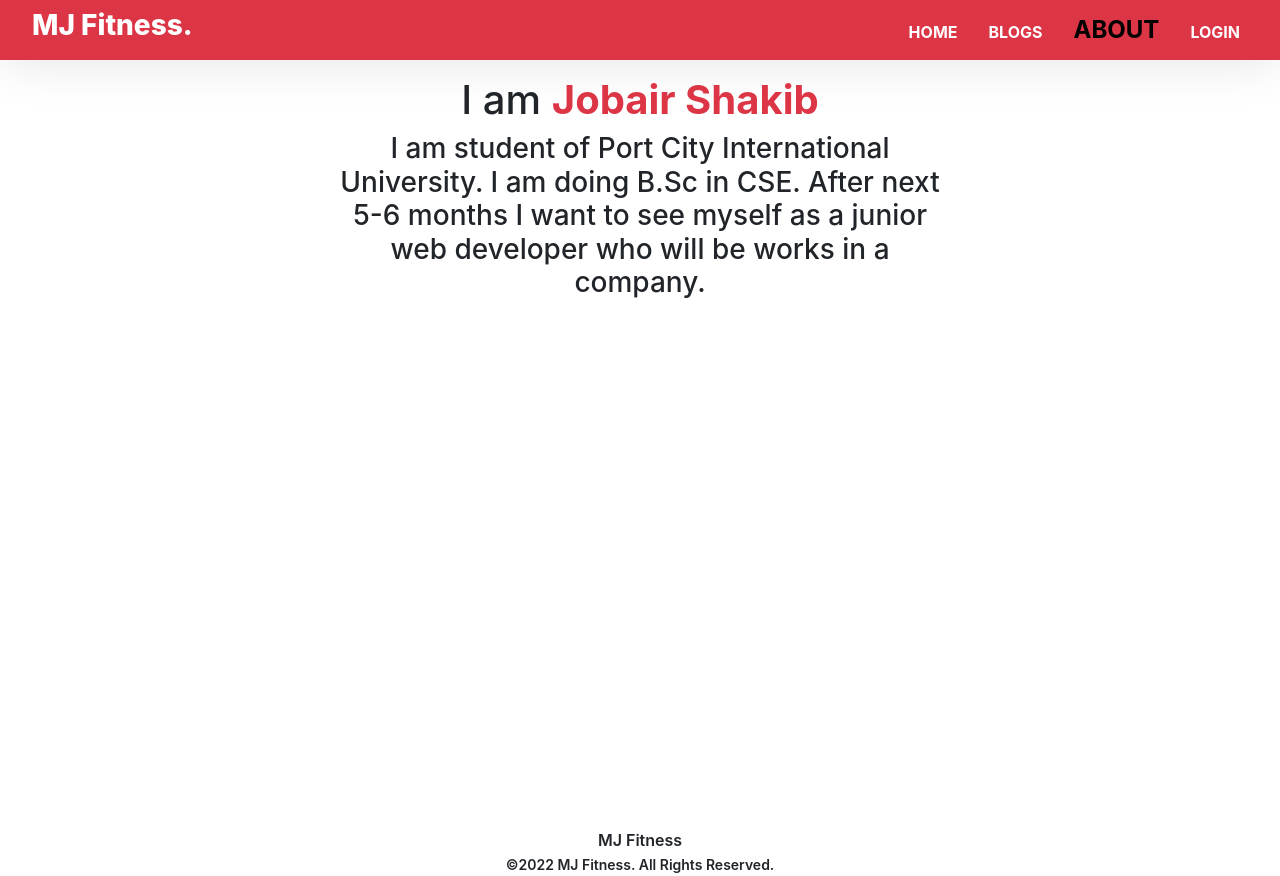
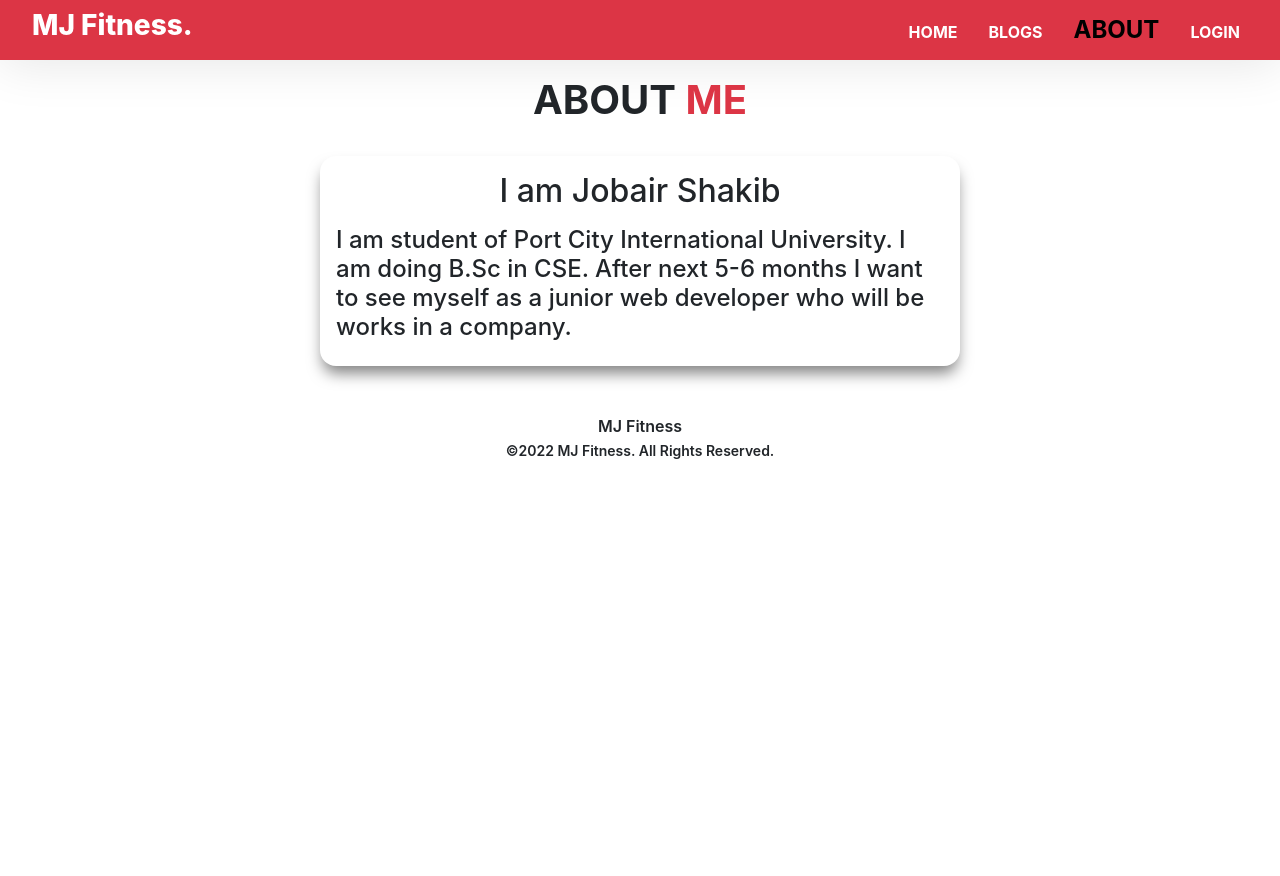
Before and after one commit to jobairshakib/10.MJ-Fitness, a React (Create React App) app: page /about in a window 1280 px wide. After the commit the page ends 800 px from the top, so only its background shows below. Built offline with nearby package versions, Linux system fonts and the light colour scheme; no server answers.

Commit message:
add toast to checkout form and heading updated

```diff
--- a/src/App.js
+++ b/src/App.js
@@ -6,11 +6,9 @@ import Blogs from './Pages/Blogs/Blogs';
 import Home from './Pages/Home/Home/Home';
 import Footer from './Pages/Shared/Footer/Footer';
 import Header from './Pages/Shared/Header/Header';
-import ServiceDetail from './Pages/ServiceDetail/ServiceDetail';
-import Services from './Pages/Home/Services/Services';
 import Login from './Pages/Login/Login';
 import Register from './Pages/Register/Register';
-import Checkout from './Pages/Checkout/Checkout';
+import CheckoutForm from './Pages/CheckoutForm/CheckoutForm';
 import RequireAuth from './Pages/Login/RequireAuth/RequireAuth';
 
 function App() {
@@ -22,12 +20,7 @@ function App() {
         <Route path='/home' element={<Home></Home>}></Route>
         <Route path='/service/:serviceId' element={
           <RequireAuth>
-            <ServiceDetail></ServiceDetail>
-          </RequireAuth>
-        }></Route>
-        <Route path='/checkout' element={
-          <RequireAuth>
-            <Checkout></Checkout>
+            <CheckoutForm></CheckoutForm>
           </RequireAuth>
         }></Route>
         <Route path='/about' element={<About></About>}></Route>
--- a/src/Pages/About/About.css
+++ b/src/Pages/About/About.css
@@ -1,11 +1,17 @@
+.about-container h1{
+    font-weight: 700;
+}
+.about-container span{
+    color: #dc3545;
+}
+
 .about{
-    height:90vh;
     width: 50%;
-    margin: 0 auto;
-    text-align: center;
+    margin: 2rem auto;
+    box-shadow: 0px 10px 15px -3px rgba(0, 0, 0, 0.5);
+    border-radius: 1rem;
     padding: 1rem;
 }
-.about span{
-    color: #dc3545;
-    font-weight: bolder;
+.about h1{
+    text-align: center;
 }
--- a/src/Pages/About/About.js
+++ b/src/Pages/About/About.js
@@ -3,11 +3,14 @@ import './About.css';
 
 const About = () => {
     return (
-        <div className='about'>
-            <h1>
-            I am <span>Jobair Shakib</span>
-            </h1>
-            <h3>I am student of Port City International University. I am doing B.Sc in CSE.  After next 5-6 months I want to see myself as a junior web developer who will be works in a company.</h3>
+        <div className='about-container'>
+            <h1 className='text-center mt-3'>ABOUT <span>ME</span></h1>
+            <div className='about'>
+                <h2 className='text-center mb-3'>
+                I am Jobair Shakib
+                </h2>
+                <h4>I am student of Port City International University. I am doing B.Sc in CSE.  After next 5-6 months I want to see myself as a junior web developer who will be works in a company.</h4>
+            </div>
         </div>
     );
 };
--- a/src/Pages/Blogs/Blogs.css
+++ b/src/Pages/Blogs/Blogs.css
@@ -9,6 +9,7 @@
 
 .blogs-title {
     color: #dc3545;
+    font-weight: 700;
 }
 .blogs-card{
     box-shadow: 0px 10px 15px -3px rgba(0, 0, 0, 0.3);
--- a/src/Pages/Checkout/Checkout.js
+++ /dev/null
@@ -1,11 +0,0 @@
-import React from 'react';
-
-const Checkout = () => {
-    return (
-        <div>
-            <h2 className='text-center text-danger mt-5'>Thank you for the booking.</h2>
-        </div>
-    );
-};
-
-export default Checkout;
--- a/src/Pages/ServiceDetail/ServiceDetail.js
+++ b/src/Pages/CheckoutForm/CheckoutForm.js
@@ -1,17 +1,18 @@
 import React from 'react';
-import { Link, useNavigate, useParams } from 'react-router-dom';
-import './ServiceDetail.css'
+import { useParams } from 'react-router-dom';
+import { ToastContainer, toast } from 'react-toastify';
+import 'react-toastify/dist/ReactToastify.css';
+import './CheckoutForm.css'
 
-const ServiceDetail = () => {
+const CheckoutForm = () => {
     const { serviceId } = useParams();
-    const navigate = useNavigate();
     const handleCheckout=(event) => {
         event.preventDefault();
-        navigate('/checkout');
+        toast('Thank you for the booking.');
     }
     return (
         <div>
-            <h2 className='text-center text-danger mt-5 mb-3'>Please Fill Up The Form for Booking</h2>
+            <h2 className='text-center text-danger mt-5 mb-3'>Please Fill Up The Form for Booking service no: {serviceId}</h2>
             <div className='text-center checkout-form'>
 
                 <form onSubmit={handleCheckout}>
@@ -20,11 +21,11 @@ const ServiceDetail = () => {
                     <input type="text" name='address' placeholder='Address' required />
                     <input type="text" name='phone' placeholder='Phone' required />
                     <input type="submit" className='input-btn' value="Proceed Checkout" />
-
                 </form>
+                <ToastContainer></ToastContainer>
             </div>
         </div>
     );
 };
 
-export default ServiceDetail;
+export default CheckoutForm;
--- a/src/Pages/Home/Contact/Contact.js
+++ b/src/Pages/Home/Contact/Contact.js
@@ -4,7 +4,7 @@ import './Contact.css'
 const Contact = () => {
     return (
         <div>
-            <h2 className='contact-title mt-5 mb-3'>Contact</h2>
+            <h1 className='contact-title mt-5 mb-3'>Contact</h1>
             <div className="contact-form">
                 <form>
                     <input type="text" name='name' placeholder='Your Name'  />
--- a/src/Pages/Home/Service/Service.js
+++ b/src/Pages/Home/Service/Service.js
@@ -5,7 +5,7 @@ import './Service.css'
 const Service = ({ service }) => {
     const { id, name, price, img, description } = service;
     const navigate = useNavigate();
-    const navigateToServiceDetail = id => {
+    const navigateToCheckoutForm = id => {
         navigate(`/service/${id}`);
     }
     return (
@@ -14,7 +14,7 @@ const Service = ({ service }) => {
             <h4>{name}</h4>
             <h5>{price}/<small>month</small></h5>
             <p>{description}</p>
-            <button onClick={()=>navigateToServiceDetail(id)} className='btn w-50'>Start Now</button>
+            <button onClick={()=>navigateToCheckoutForm(id)} className='btn w-50'>Start Now</button>
         </div>
     );
 };
--- a/src/Pages/Register/Register.js
+++ b/src/Pages/Register/Register.js
@@ -3,7 +3,6 @@ import { Link, useNavigate } from 'react-router-dom';
 import { useCreateUserWithEmailAndPassword } from 'react-firebase-hooks/auth';
 import auth from '../../firebase.init';
 import './Register.css'
-import { Spinner } from 'react-bootstrap';
 import Social from '../Login/Social/Social';
 import Loading from '../Loading/Loading';
 const Register = () => {
@@ -36,8 +35,6 @@ const Register = () => {
 
     const handleRegister = (event) => {
         event.preventDefault();
-
-        const name = event.target.name.value;
         const email = event.target.email.value;
         const password = event.target.password.value;
 
--- a/src/Pages/Shared/Header/Header.css
+++ b/src/Pages/Shared/Header/Header.css
@@ -12,6 +12,9 @@ nav{
 .website-title h3{
     font-weight: 800;
     color: #ffff;
+}
+.header-link{
+    text-decoration: none;
 }
 .link {
     text-decoration: none;
--- a/src/Pages/Shared/Header/Header.js
+++ b/src/Pages/Shared/Header/Header.js
@@ -1,6 +1,6 @@
 import React from 'react';
 import './Header.css'
-import { NavLink } from 'react-router-dom';
+import { Link, NavLink } from 'react-router-dom';
 import { useAuthState } from 'react-firebase-hooks/auth';
 import auth from '../../../firebase.init';
 import { signOut } from 'firebase/auth';
@@ -15,7 +15,7 @@ const Header = () => {
         <header>
             <nav>
                 <div className='website-title'>
-                    <h3>MJ Fitness.</h3>
+                    <Link to='/' className='header-link'><h3>MJ Fitness.</h3></Link>
                 </div>
                 <div className='link-container'>
                     <NavLink className={({ isActive }) => (isActive ? "active-link" : "link")} to='/'>HOME</NavLink>
```
Also changed, not shown: src/Pages/CheckoutForm/CheckoutForm.css (renamed from src/Pages/ServiceDetail/ServiceDetail.css).
